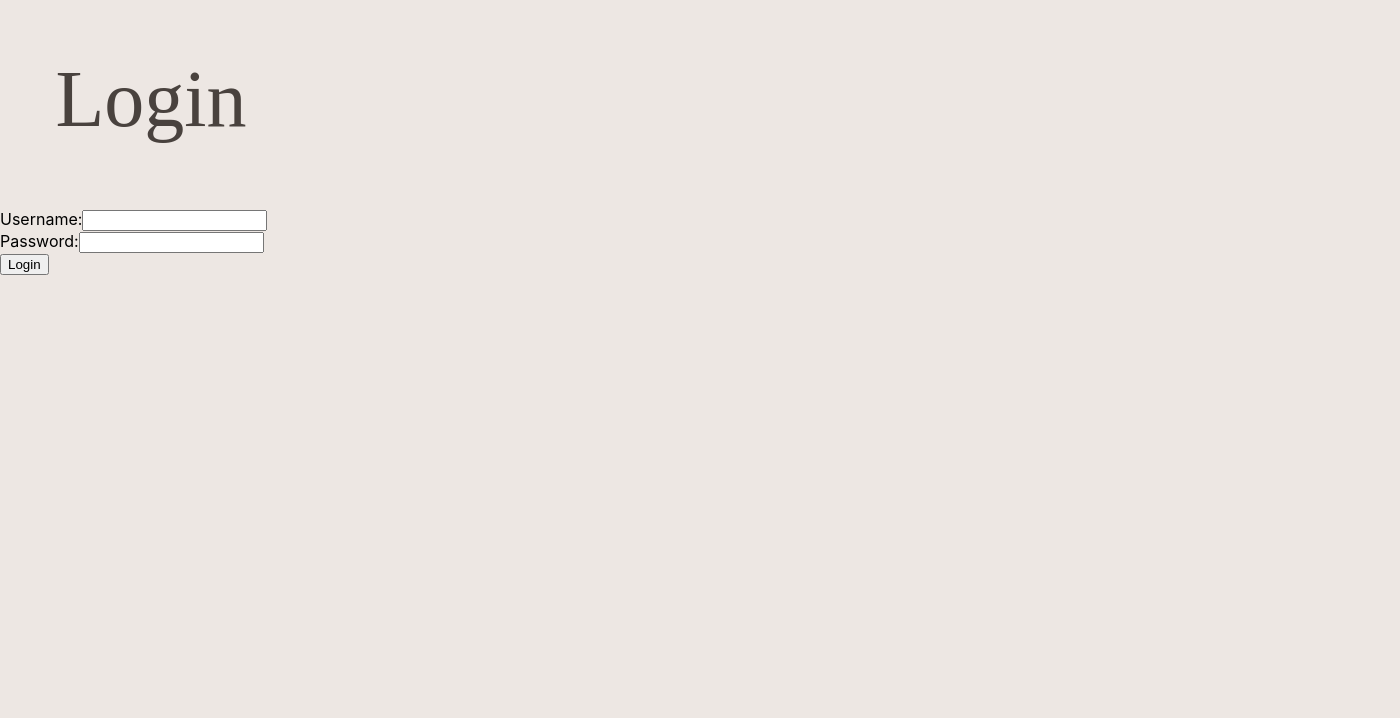
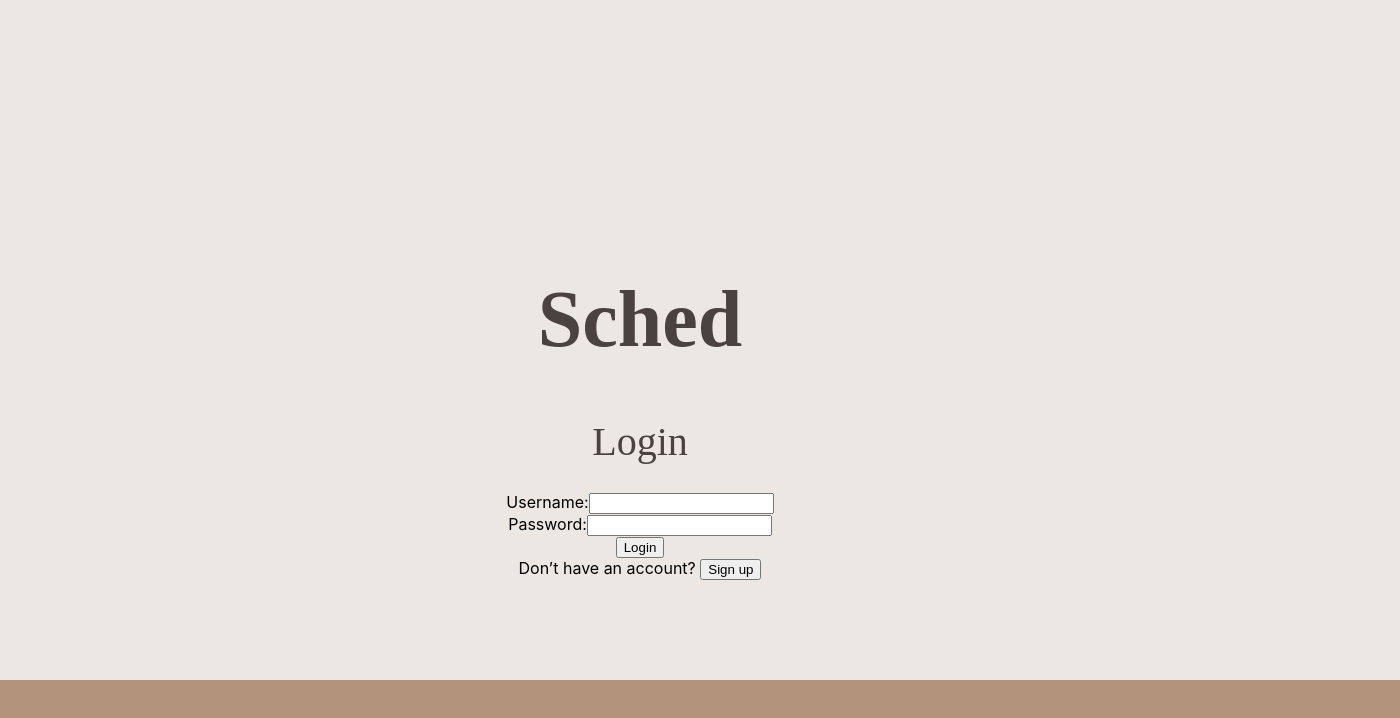
Before and after one commit to matt0125/Scheduler, a React (Create React App) app in the folder web/: page / in a window 1280 px wide. Shown: the top 718 px of the page, 1400 px wide, since content can reach past the window. Built offline with nearby package versions, Linux system fonts and the light colour scheme.

Commit message:
Basic styling for login.js
Basic styling for login.js

```diff
--- a/web/src/pages/Login.js
+++ b/web/src/pages/Login.js
@@ -27,7 +27,12 @@ const Login = () => {
   };
 
   return (
+    <div className="page-container">
+      <div className="login-container">
         <form className='login-form' onSubmit={handleLogin}>
+          <div className='AppName'>
+            <h1> Sched</h1>
+          </div>
           <div>
             <h1 className='loginTitle'>Login</h1>
           </div>
@@ -47,10 +52,15 @@ const Login = () => {
               onChange={(e) => setPassword(e.target.value)} // Update the password state on input change
             />
           </div>
-      <button type="submit">
-        Login
-      </button>
+          <button type="submit">Login</button>
+          <div className="signup-link">
+          Don’t have an account? <button>Sign up</button>
+          </div>
         </form>
+      </div>
+      <footer className="footer">
+      </footer>
+    </div>
   );
 };
 
--- a/web/src/styles/Login.css
+++ b/web/src/styles/Login.css
@@ -1,24 +1,57 @@
 body {
-    background-color: #EDE7E3; /* Set the background color for the entire page */
-    margin: 0; /* Remove default margin */
+  background-color: #EDE7E3;
+  margin: 0;
   font-family: -apple-system, BlinkMacSystemFont, 'Segoe UI', 'Roboto', 'Oxygen',
     'Ubuntu', 'Cantarell', 'Fira Sans', 'Droid Sans', 'Helvetica Neue',
     sans-serif;
   -webkit-font-smoothing: antialiased;
   -moz-osx-font-smoothing: grayscale;
   box-sizing: border-box;
+  overflow: hidden; /* Hide scrollbars */
 }
 
-  .loginTitle
-  {
+.login-container {
+  display: flex;
+  justify-content: center;
+  align-items: center;
+  min-height: 100vh;
+  width: 100%;
+  overflow: auto; /* Enable scroll within the container if needed */
+}
+
+.AppName {
   color: #49423E;
   text-align: center;
   font-family: Katibeh;
-    font-size: 80px;
+  font-size: 40px;
   font-style: normal;
   font-weight: 400;
   line-height: normal;
-    width: 302px;
-    height: 102px;
-    flex-shrink: 0;
 }
+
+.loginTitle {
+  color: #49423E;
+  text-align: center;
+  font-family: Katibeh;
+  font-size: 40px;
+  font-style: normal;
+  font-weight: 400;
+  line-height: normal;
+}
+
+.login-form {
+  text-align: center;
+  max-width: 400px;
+  width: 100%;
+  margin: 0 auto;
+}
+
+.footer {
+  background-color: #B1947B;
+  color: #ffffff;
+  text-align: center;
+  position: absolute;
+  bottom: 0;
+  width: 100%;
+  padding: 60px;
+}
```
Lines whose indentation alone changed are shown as unchanged.
